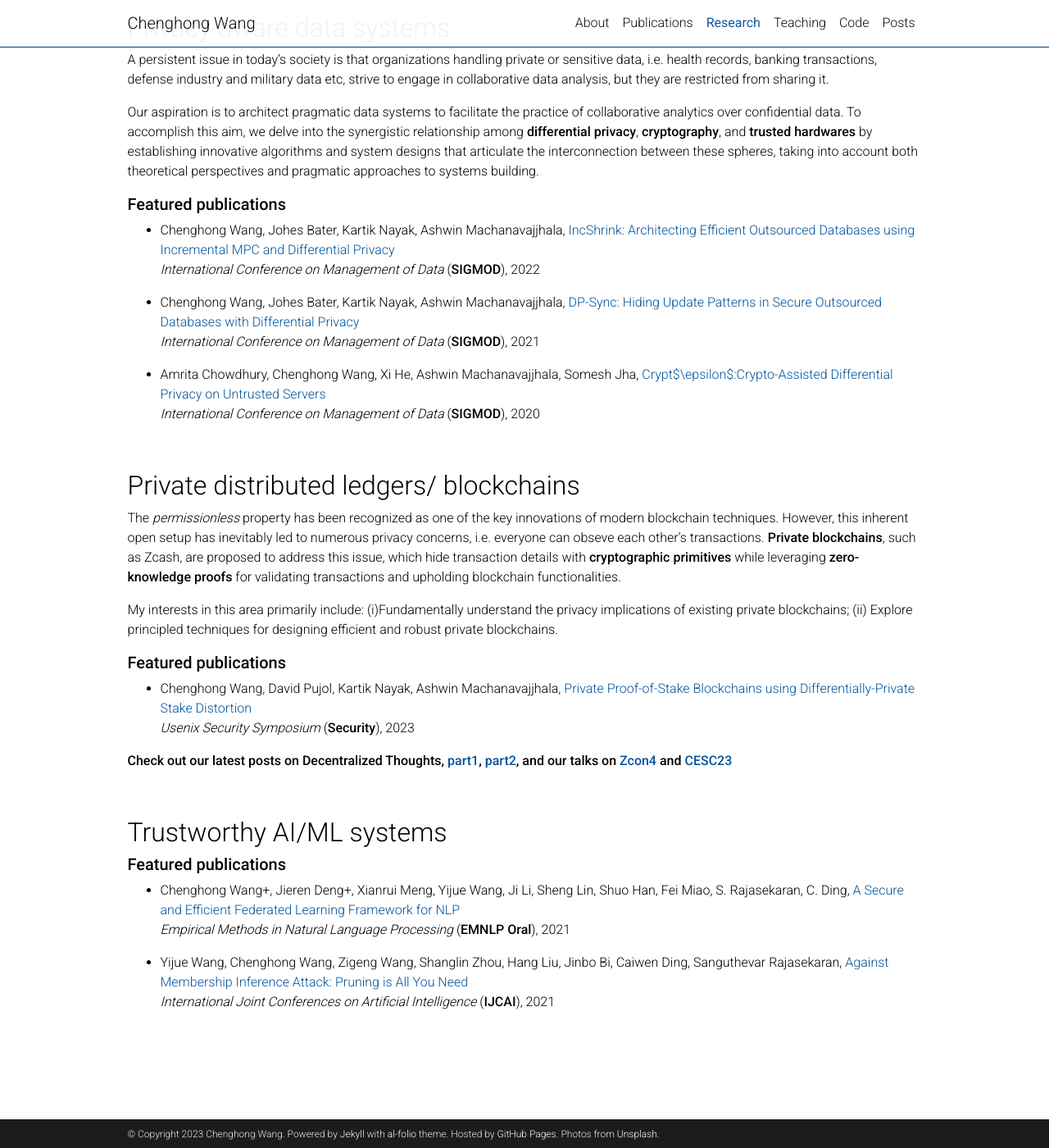
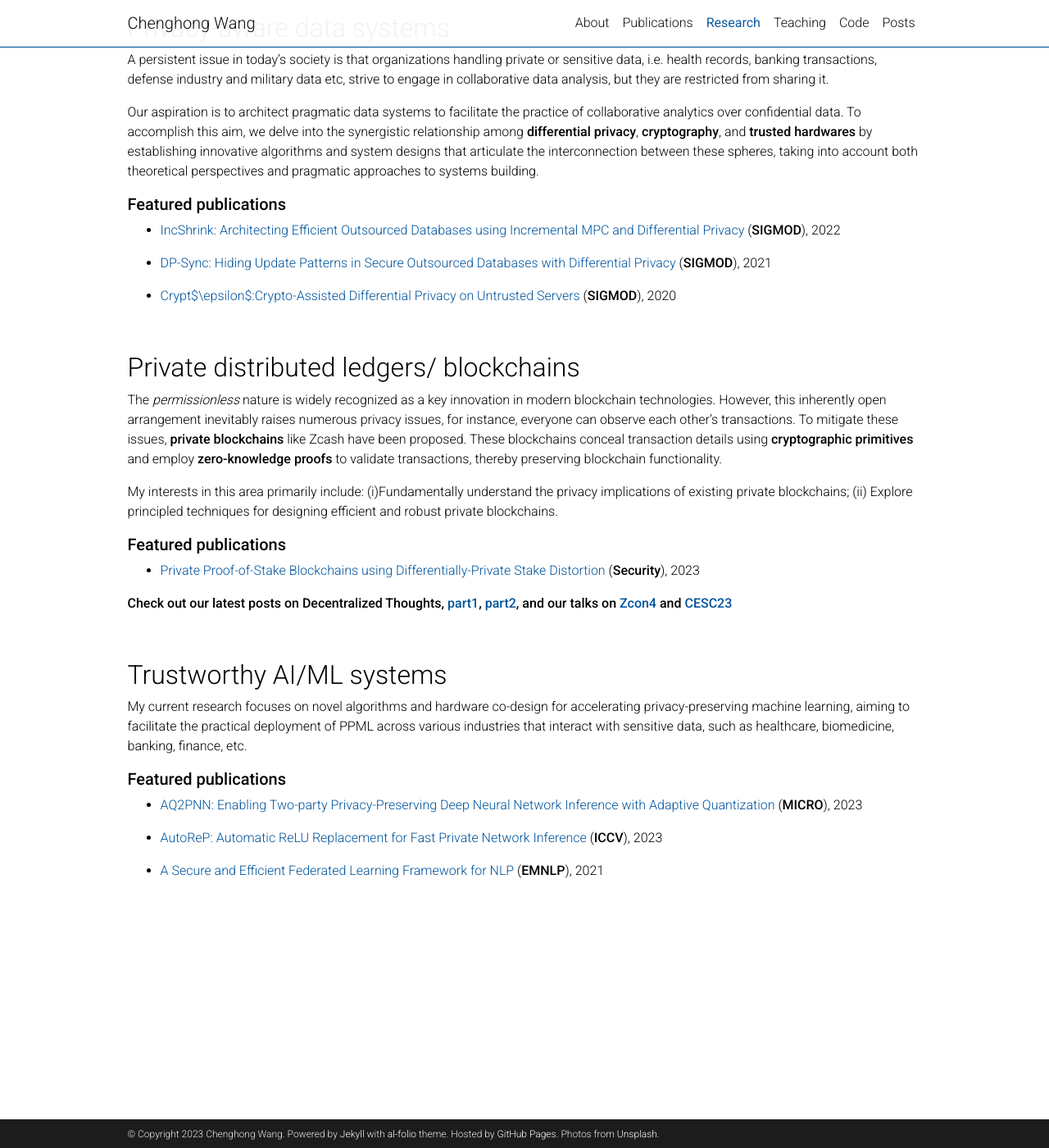
Before and after one commit to lovingmage/lovingmage.github.io, a Jekyll site: the page built from _pages/projects.md, in a window 1280 px wide and 1400 px high, scrolled down 258 px. Shown: the whole window at 82% size. Built offline with Jekyll 4.4.1, drawn with Linux system fonts in a browser that asks for light colours; comment, search, counter and statistics services are not loaded; a style sheet for code colours, icons or effects is not loaded.

Commit message:
Update projects.md

```diff
--- a/_pages/projects.md
+++ b/_pages/projects.md
@@ -18,39 +18,38 @@ A persistent issue in today's society is that organizations handling private or
 Our aspiration is to architect pragmatic data systems to facilitate the practice of collaborative analytics over confidential data. To accomplish this aim, we delve into the synergistic relationship among **differential privacy**, **cryptography**, and **trusted hardwares** by establishing innovative algorithms and system designs that articulate the interconnection between these spheres, taking into account both theoretical perspectives and pragmatic approaches to systems building.
 
 ##### **Featured publications**
-- Chenghong Wang, Johes Bater, Kartik Nayak, Ashwin Machanavajjhala, [IncShrink: Architecting Efficient Outsourced Databases using Incremental MPC and Differential Privacy](https://arxiv.org/abs/2203.05084)\
-*International Conference on Management of Data* (**SIGMOD**), 2022
 
-- Chenghong Wang, Johes Bater, Kartik Nayak, Ashwin Machanavajjhala, [DP-Sync: Hiding Update Patterns in Secure Outsourced Databases with Differential Privacy](https://arxiv.org/abs/2103.15942)\
-*International Conference on Management of Data* (**SIGMOD**), 2021
+- [IncShrink: Architecting Efficient Outsourced Databases using Incremental MPC and Differential Privacy](https://arxiv.org/abs/2203.05084)  (**SIGMOD**), 2022
 
-- Amrita Chowdhury, Chenghong Wang, Xi He, Ashwin Machanavajjhala, Somesh Jha, [Crypt$\epsilon$:Crypto-Assisted Differential Privacy on Untrusted Servers](https://dl.acm.org/doi/10.1145/3318464.3380596)\
-*International Conference on Management of Data* (**SIGMOD**), 2020
+- [DP-Sync: Hiding Update Patterns in Secure Outsourced Databases with Differential Privacy](https://arxiv.org/abs/2103.15942) (**SIGMOD**), 2021
+
+- [Crypt$\epsilon$:Crypto-Assisted Differential Privacy on Untrusted Servers](https://dl.acm.org/doi/10.1145/3318464.3380596) (**SIGMOD**), 2020
 
 <br>
 
 ## Private distributed ledgers/ blockchains <a name="blockchain"></a>
 
-The *permissionless* property has been recognized as one of the key innovations of modern blockchain techniques. However, this inherent open setup has inevitably led to numerous privacy concerns, i.e. everyone can obseve each other's transactions. **Private blockchains**, such as Zcash, are proposed to address this issue, which hide transaction details with **cryptographic primitives** while leveraging **zero-knowledge proofs** for validating transactions and upholding blockchain functionalities.
+The *permissionless* nature is widely recognized as a key innovation in modern blockchain technologies. However, this inherently open arrangement inevitably raises numerous privacy issues, for instance, everyone can observe each other's transactions. To mitigate these issues, **private blockchains** like Zcash have been proposed. These blockchains conceal transaction details using **cryptographic primitives** and employ **zero-knowledge proofs** to validate transactions, thereby preserving blockchain functionality.
 
 My interests in this area primarily include: (i)Fundamentally understand the privacy implications of existing private blockchains; (ii) Explore principled techniques for designing efficient and robust private blockchains.
 
 ##### **Featured publications**
-- Chenghong Wang, David Pujol, Kartik Nayak, Ashwin Machanavajjhala, [Private Proof-of-Stake Blockchains using Differentially-Private Stake Distortion](https://eprint.iacr.org/2023/787)\
-*Usenix Security Symposium* (**Security**), 2023
+- [Private Proof-of-Stake Blockchains using Differentially-Private Stake Distortion](https://eprint.iacr.org/2023/787) (**Security**), 2023
 
 **Check out our latest posts on Decentralized Thoughts, [part1](https://decentralizedthoughts.github.io/2023-07-21-ppos1/), [part2](https://decentralizedthoughts.github.io/2023-07-21-ppos2/), and our talks on [Zcon4](https://www.youtube.com/live/DMiw7m2Ku78?feature=share&t=9316) and [CESC23](https://www.youtube.com/watch?t=6635&v=q9-xxy43BnM&feature=youtu.be)**
 
 <br>
 
 ## Trustworthy AI/ML systems <a name="ai"></a>
+
+My current research focuses on novel algorithms and hardware co-design for accelerating privacy-preserving machine learning, aiming to facilitate the practical deployment of PPML across various industries that interact with sensitive data, such as healthcare, biomedicine, banking, finance, etc.
+
 ##### **Featured publications**
-- Chenghong Wang+, Jieren Deng+, Xianrui Meng, Yijue Wang, Ji Li, Sheng Lin, Shuo Han, Fei Miao, S. Rajasekaran, C. Ding, [A Secure and Efficient Federated Learning Framework for NLP](https://aclanthology.org/2021.emnlp-main.606)\
-*Empirical Methods in Natural Language Processing* (**EMNLP Oral**), 2021
 
-- Yijue Wang, Chenghong Wang, Zigeng Wang, Shanglin Zhou, Hang Liu, Jinbo Bi, Caiwen Ding, Sanguthevar Rajasekaran, [Against Membership Inference Attack: Pruning is All You Need](https://arxiv.org/abs/2008.13578)\
-*International Joint Conferences on Artificial Intelligence* (**IJCAI**), 2021
+- [AQ2PNN: Enabling Two-party Privacy-Preserving Deep Neural Network Inference with Adaptive Quantization](#) (**MICRO**), 2023
+
+- [AutoReP: Automatic ReLU Replacement for Fast Private Network Inference](#) (**ICCV**), 2023
+
+- [A Secure and Efficient Federated Learning Framework for NLP](https://aclanthology.org/2021.emnlp-main.606) (**EMNLP**), 2021
 
 <br>
-
-<br>
```
